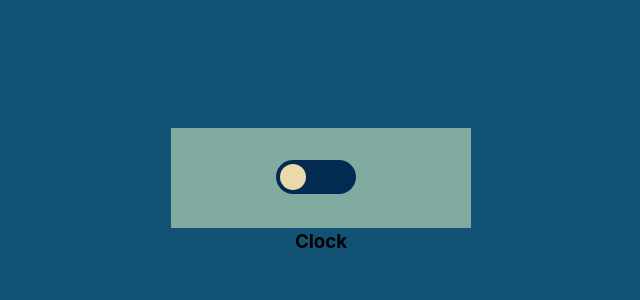
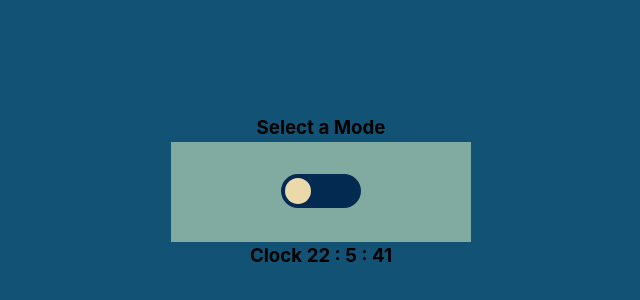
Before and after one commit to MattCordier/clock-stopwatch, a React (Vite) app: page / in a window 1280 px wide. Shown: the part 208-508 px from the top of the page, without its empty margins (319-959 px from the left). Built offline with nearby package versions, Linux system fonts and the light colour scheme.

Commit message:
added hook to get time for clock and TimePiece component, minor formatting and logic adjustments

```diff
--- a/src/App.tsx
+++ b/src/App.tsx
@@ -1,20 +1,20 @@
 import { useState } from 'react'
 import { ChangeEvent } from 'react'
 import { ToggleSwitch } from './toggle-switch'
+import { TimePiece } from './time-piece'
 
 function App() {
-  const [count, setCount] = useState(0)
-  const [selected, setSelected] = useState(false)
+  const [selectedMode, setSelectedMode] = useState(false)
+  let mode = selectedMode ? 'stopwatch' : 'clock';
 
   const handleCheckBox = (event: ChangeEvent<HTMLInputElement>) => {
-    setSelected((event.target as HTMLInputElement).checked);
+    setSelectedMode((event.target as HTMLInputElement).checked);
   }
-
 
   return (
     <>
-      <ToggleSwitch checked={selected} onChange={handleCheckBox} />
-      {selected ? <h3>Stopwatch</h3> : <h3>Clock</h3>}
+      <ToggleSwitch checked={selectedMode} onChange={handleCheckBox} title='Select a Mode' />
+      <TimePiece mode={mode} />
     </>
   )
 }
--- /dev/null
+++ b/src/hooks/useClock.tsx
@@ -0,0 +1,27 @@
+import { useState, useEffect } from "react";
+
+const useClock = () => {
+    const [seconds, setSeconds] = useState(0)
+    const [minutes, setMinutes] = useState(0)
+    const [hours, setHours] = useState(0)
+
+    function setClock(now: Date) {
+        setSeconds(now.getSeconds())
+        setMinutes(now.getMinutes())
+        setHours(now.getHours())
+    }
+
+    useEffect(() => {
+        let id = setInterval(() => {
+            setClock(new Date());
+        }, 1000);
+
+        return () => clearInterval(id);
+    }, []);
+
+    return {
+        seconds, minutes, hours
+    }
+}
+
+export default useClock
--- /dev/null
+++ b/src/time-piece.tsx
@@ -0,0 +1,16 @@
+import useClock from "./hooks/useClock";
+
+
+
+export function TimePiece(props: any) {
+
+    const { mode } = props
+
+    const { seconds, minutes, hours } = useClock()
+
+    //hold the callback functions that handle stopwatch modes
+
+    return (mode == 'clock') ? (<h3>Clock {hours} : {minutes} : {seconds} </h3>) : (<h3>Stopwatch</h3>)
+
+
+}
--- a/src/toggle-switch.tsx
+++ b/src/toggle-switch.tsx
@@ -6,13 +6,15 @@ export function ToggleSwitch(props: ToggleSwitchProps) {
     const { checked, title, onChange } = props
 
     return (
-        <div className={styles.root} >
-            <label className={styles.switch}>
-                <input type="checkbox" checked={checked} onChange={onChange} />
-                <span className={styles.slider}></span>
-            </label>
+        <>
             <h3>{title}</h3>
-        </div>
+            <div className={styles.root} >
+                <label className={styles.switch}>
+                    <input type="checkbox" checked={checked} onChange={onChange} />
+                    <span className={styles.slider}></span>
+                </label>
+            </div>
+        </>
     )
 
 }
```
